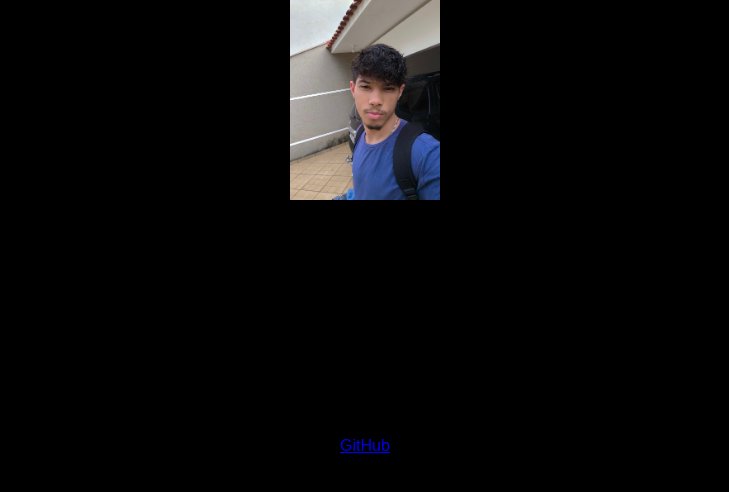
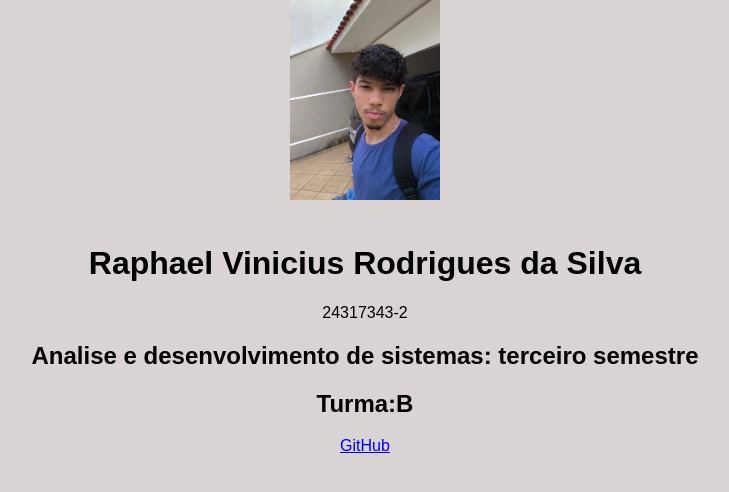
Before and after one commit to Raphaelph77/trab01ffrontend, a plain HTML site: page index.html in a window 1280 px wide. Shown: the whole page, without its empty margins (275-1004 px from the left). Drawn offline with Linux system fonts and the light colour scheme.

Commit message:
Update index.html

```diff
--- a/index.html
+++ b/index.html
@@ -8,7 +8,7 @@
         body {
             font-family: Arial, sans-serif;
             text-align: center;
-            background-color: #000000;
+            background-color: #dad3d3;
             margin: 0;
             padding: 0;
         }
```
